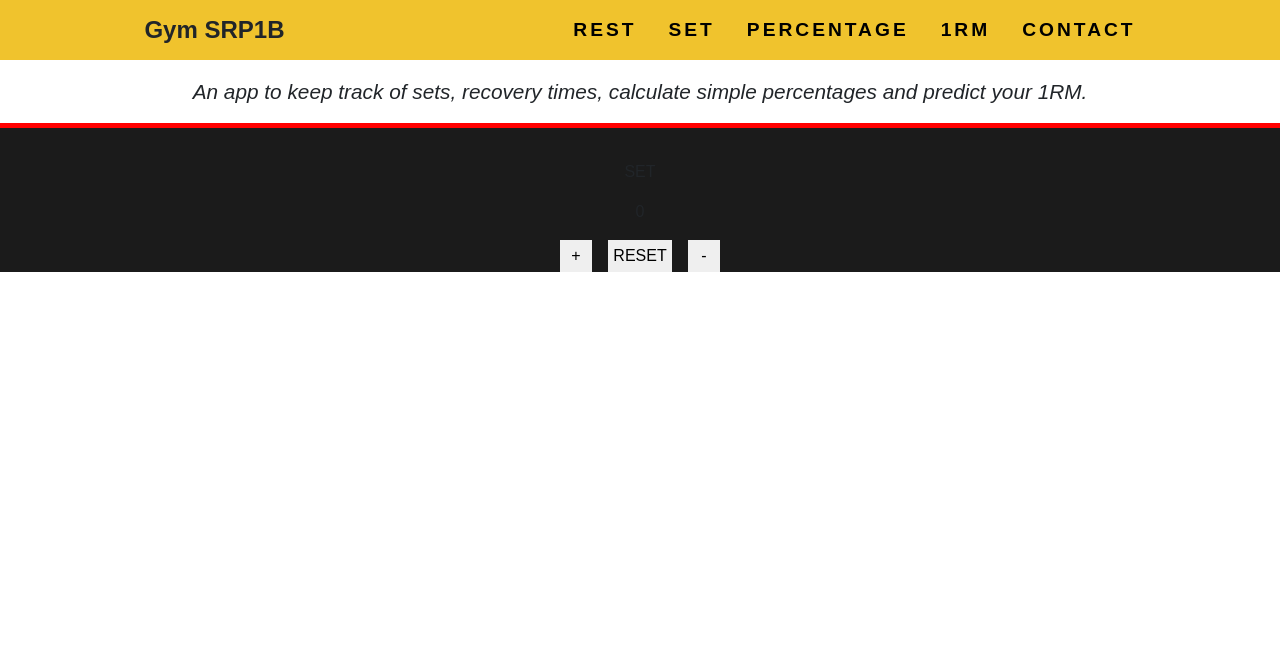
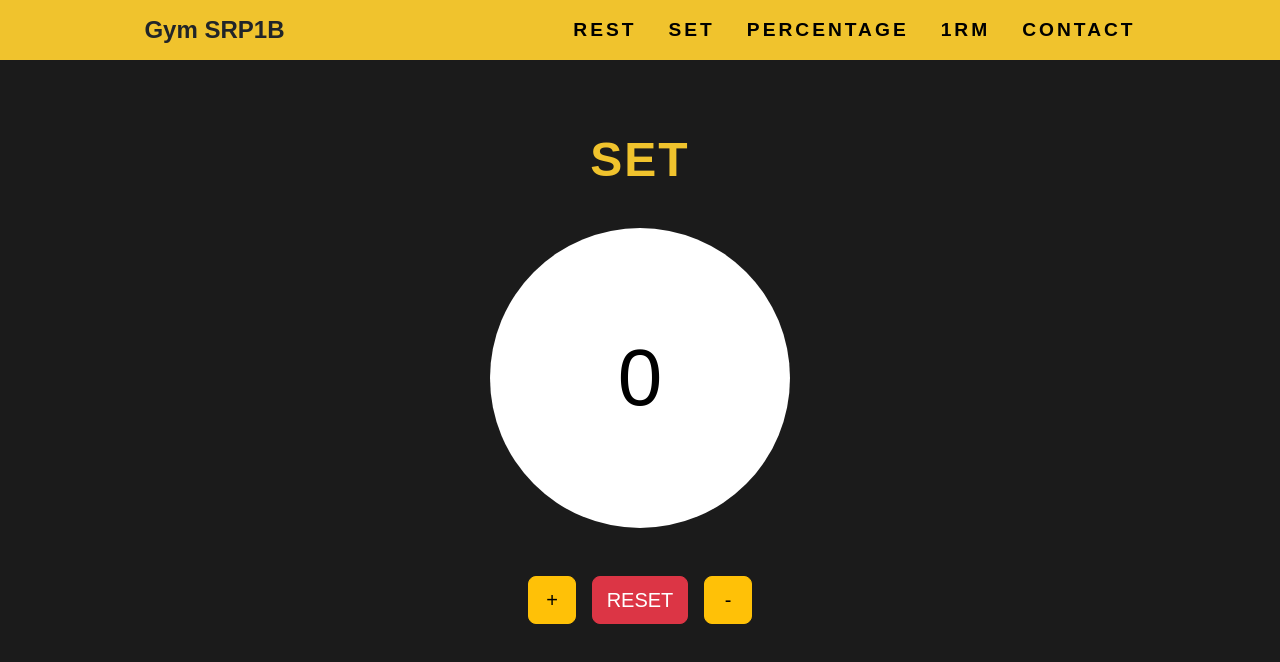
Before and after one commit to marcocrupi/gymsrp-react, a React (Create React App) app: page /gymsrp-react/set in a window 1280 px wide. Shown: the top 662 px of the page. Built offline with nearby package versions, Linux system fonts and the light colour scheme.

Commit message:
update percentage style

```diff
--- a/src/CSS/percentage.css
+++ b/src/CSS/percentage.css
@@ -1,11 +1,34 @@
-.percentage__inputPercentage,.percentage__inputOf {
-    border: 1px solid black;
-    margin: 0.5rem 0;
+.percentage__container {
+  display: flex;
+  justify-content: center;
+  min-height: 100vh;
+  padding: 2rem;
 }
 
-.percentage__inputs {
-    display: flex;
-    flex-direction: column;
-    justify-content: center;
-    align-items: center;
+.percentage__components {
+  display: flex;
+  flex-direction: column;
+  align-items: center;
 }
+
+.percentage__total {
+  margin-top: 2rem;
+  color: white;
+}
+
+.percentage__total {
+  display: flex;
+  justify-content: center;
+  align-items: center;
+  height: 300px;
+  width: 300px;
+  background-color: white;
+  border-radius: 200px;
+  font-size: 5rem;
+  color: black;
+  margin-bottom: 3rem;
+}
+
+.input-group {
+  margin: 1rem;
+}
--- a/src/CSS/rest.css
+++ b/src/CSS/rest.css
@@ -1,14 +1,13 @@
 .rest__container {
   padding: 2rem;
   display: flex;
-  align-items: center;
+  justify-content: center;
   color: #eee;
   min-height: 100vh;
 }
 .rest__components {
   width: 400px;
   min-width: 340px;
-  margin: 0 auto;
   text-align: center;
 }
 
--- a/src/CSS/set.css
+++ b/src/CSS/set.css
@@ -1,19 +1,49 @@
-.set_counter {
-    margin: 1rem 0;
+.set__container {
+  padding: 2rem;
+  display: flex;
+  justify-content: center;
+  min-height: 100vh;
 }
 
-.set_buttons {
-    display: flex;
-    align-items: center;
-    justify-content: center;
+.set__components {
+  display: flex;
+  flex-direction: column;
+  align-items: center;
 }
 
-.set__plus,.set__less {
-    height: 2rem;
-    width: 2rem;
+.set__counter {
+  display: flex;
+  justify-content: center;
+  align-items: center;
+  height: 300px;
+  width: 300px;
+  background-color: white;
+  border-radius: 200px;
+  font-size: 5rem;
+  color: black;
+  margin-bottom: 3rem;
 }
+
+.set__buttons {
+  display: flex;
+  align-items: center;
+  justify-content: center;
+}
+
+.set__plus,
+.set__less {
+  display: flex;
+  justify-content: center;
+  align-items: center;
+  height: 3rem;
+  width: 3rem;
+}
+
 .set__reset {
-    margin: 0 1rem;
-    height: 2rem;
-    width: 4rem;
+  margin: 0 1rem;
+  display: flex;
+  justify-content: center;
+  align-items: center;
+  height: 3rem;
+  width: 6rem;
 }
--- a/src/pages/percentage.js
+++ b/src/pages/percentage.js
@@ -65,13 +65,19 @@ function Percentage() {
     }
   };
 
+  const percentageReset = () => {
+    setPercentvalues(0);
+    set_total(0);
+  }
+
   localStorage.setItem("Percentage", percentvalues.percentage);
   localStorage.setItem("Of", percentvalues.of);
   localStorage.setItem("Total", total);
 
   return (
-    <section>
-      <div className="percentage__title">
+    <div className="percentage__container">
+      <div className="percentage__components">
+        <div className="global__title">
           <span>PERCENTAGE CALCULATOR</span>
         </div>
         <div className="input-group">
@@ -107,8 +113,19 @@ function Percentage() {
             pattern="[0-9]+"
           />
         </div>
-      <h2>{isNaN(total) ? 0 : parseFloat(localStorage.getItem("Total"))}</h2>
-    </section>
+        <div className="percentage__total">
+          {isNaN(total) ? 0 : parseFloat(localStorage.getItem("Total"))}
+        </div>
+        <div>
+          <button
+            className="percentage__reset btn btn-danger btn-lg shadow-none"
+            onClick={percentageReset}
+          >
+            RESET
+          </button>
+        </div>
+      </div>
+    </div>
   );
 }
 
--- a/src/pages/set.js
+++ b/src/pages/set.js
@@ -23,30 +23,40 @@ function Set() {
   };
 
   return (
-    <section>
-      <div className="set__title">
+    <div className="set__container">
+      <div className="set__components">
+        <div className="global__title">
           <span>SET</span>
         </div>
-      <div className="set_counter">
-        {isNaN(counter) ? setCounter(0) : parseFloat(localStorage.getItem("counter"))}
+        <div className="set__counter">
+          {isNaN(counter)
+            ? setCounter(0)
+            : parseFloat(localStorage.getItem("counter"))}
         </div>
-      <div className="set_buttons">
-        <button onClick={add} className="set__plus">
+        <div className="set__buttons">
+          <button
+            onClick={add}
+            className="set__plus btn btn-warning btn-lg shadow-none"
+          >
             +
           </button>
           <button
             onClick={() => {
               setCounter(0);
             }}
-          className="set__reset"
+            className="set__reset btn btn-danger btn-lg shadow-none"
           >
             RESET
           </button>
-        <button onClick={less} className="set__less">
+          <button
+            onClick={less}
+            className="set__less btn btn-warning btn-lg shadow-none"
+          >
             -
           </button>
         </div>
-    </section>
+      </div>
+    </div>
   );
 }
 
--- a/src/pages/sharedlayout.js
+++ b/src/pages/sharedlayout.js
@@ -7,12 +7,12 @@ function SharedLayout() {
     <>
       <Header />
       <div className="home__outlet">
-        <div className="description__shared">
+        {/* <div className="description__shared">
           <span>
             An app to keep track of sets, recovery times, calculate simple
             percentages and predict your 1RM.
           </span>
-        </div>
+        </div> */}
         <Outlet />
       </div>
     </>
```
Also changed, not shown: src/CSS/index.css (line endings or trailing spaces). Lines whose indentation alone changed are shown as unchanged.
